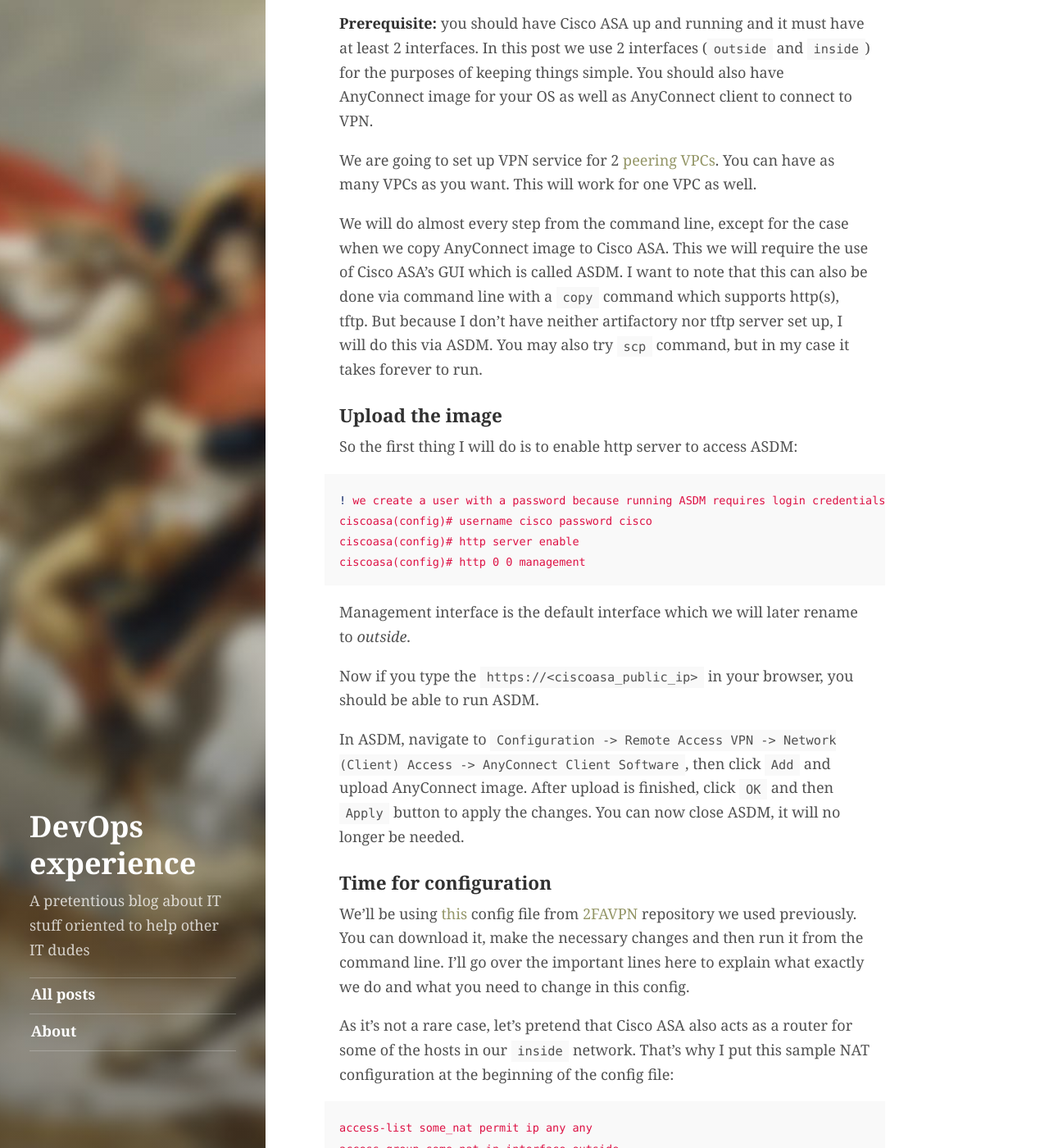
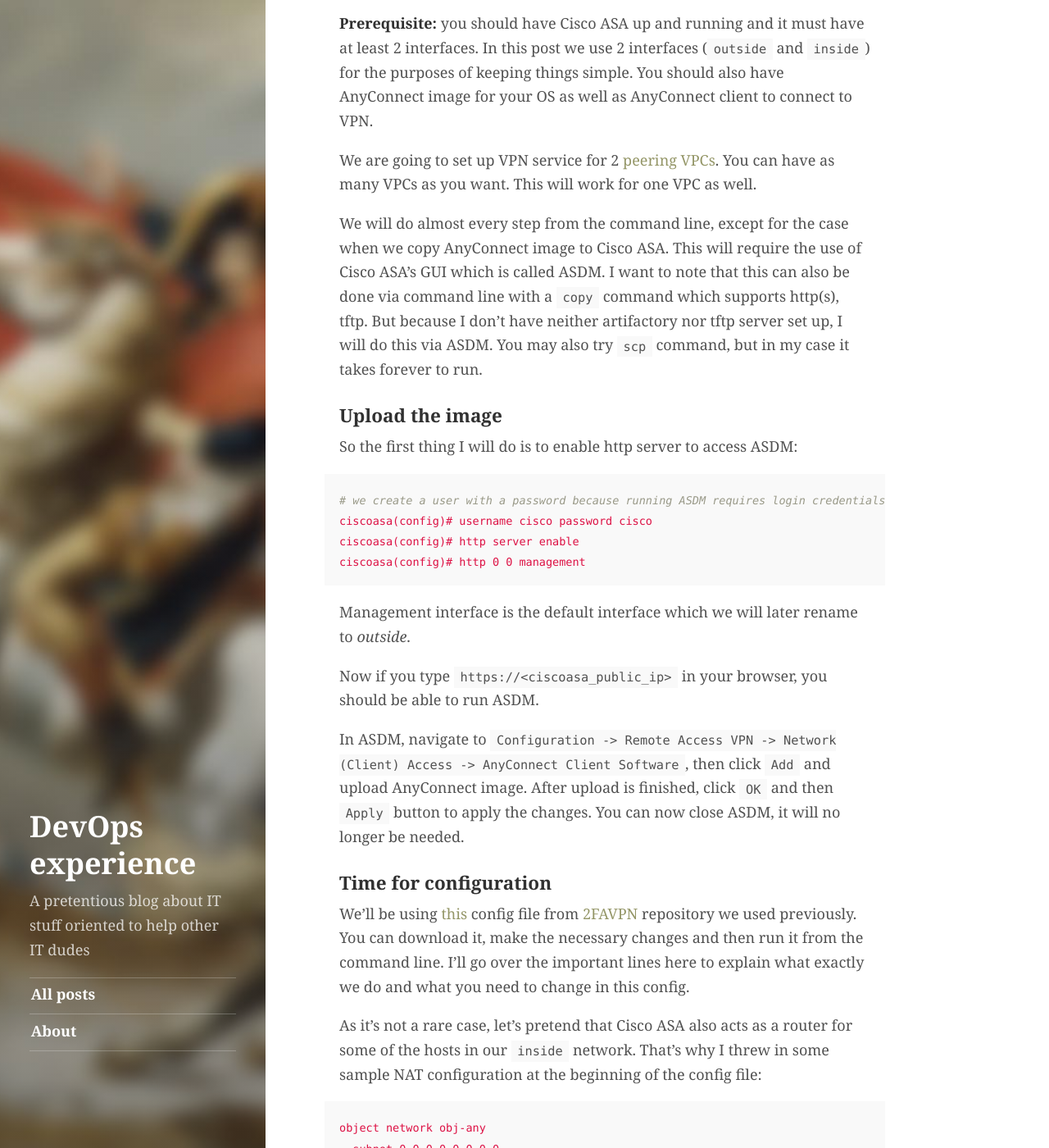
Before and after one commit to Artemmkin/Artemmkin.github.io, a Jekyll site: the page built from _posts/2017-03-06-vpn-ciscoasa-part2.md, in a window 1280 px wide and 1400 px high, scrolled down 216 px. Shown: the whole window at 82% size. Built offline with Jekyll 4.4.1, drawn with Linux system fonts in a browser that asks for light colours; comment, search, counter and statistics services are not loaded; some of the changed text lies outside the part shown.

Commit message:
Edit VPN part2 post

````diff
--- a/_posts/2017-03-06-vpn-ciscoasa-part2.md
+++ b/_posts/2017-03-06-vpn-ciscoasa-part2.md
@@ -10,29 +10,27 @@ __Prerequisite:__ you should have Cisco ASA up and running and it must have at l
 
 We are going to set up VPN service for 2 [peering VPCs](http://docs.aws.amazon.com/AmazonVPC/latest/UserGuide/vpc-peering.html). You can have as many VPCs as you want. This will work for one VPC as well.
 
-We will do almost every step from the command line, except for the case when we copy AnyConnect image to Cisco ASA. This we will require the use of Cisco ASA's GUI which is called ASDM. <!--break-->I want to note that this can also be done via command line with a ```copy``` command which supports http(s), tftp. But because I don't have neither artifactory nor tftp server set up, I will do this via ASDM. You may also try ```scp``` command, but in my case it takes forever to run.
+We will do almost every step from the command line, except for the case when we copy AnyConnect image to Cisco ASA. This will require the use of Cisco ASA's GUI which is called ASDM. <!--break-->I want to note that this can also be done via command line with a ```copy``` command which supports http(s), tftp. But because I don't have neither artifactory nor tftp server set up, I will do this via ASDM. You may also try ```scp``` command, but in my case it takes forever to run.
 
 ### Upload the image
 So the first thing I will do is to enable http server to access ASDM:
 ~~~yml
-! we create a user with a password because running ASDM requires login credentials
+# we create a user with a password because running ASDM requires login credentials
 ciscoasa(config)# username cisco password cisco
 ciscoasa(config)# http server enable
 ciscoasa(config)# http 0 0 management
 ~~~
 Management interface is the default interface which we will later rename to _outside_.
 
-Now if you type the ```https://<ciscoasa_public_ip>``` in your browser, you should be able to run ASDM.
+Now if you type ```https://<ciscoasa_public_ip>``` in your browser, you should be able to run ASDM.
 
 In ASDM, navigate to ```Configuration -> Remote Access VPN -> Network (Client) Access  ->  AnyConnect Client Software```, then click ```Add``` and upload AnyConnect image. After upload is finished, click ```OK``` and then ```Apply``` button to apply the changes. You can now close ASDM, it will no longer be needed.
 
 ### Time for configuration
 We'll be using [this](https://github.com/Artemmkin/2FAVPN/blob/master/asa_config/ciscoasa-config.txt) config file from [2FAVPN](https://github.com/Artemmkin/2FAVPN) repository we used previously. You can download it, make the necessary changes and then run it from the command line. I'll go over the important lines here to explain what exactly we do and what you need to change in this config.
 
-As it's not a rare case, let's pretend that Cisco ASA also acts as a router for some of the hosts in our ```inside``` network. That's why I put this sample NAT configuration at the beginning of the config file:
+As it's not a rare case, let's pretend that Cisco ASA also acts as a router for some of the hosts in our ```inside``` network. That's why I threw in some sample NAT configuration at the beginning of the config file:
 ~~~yml
-access-list some_nat permit ip any any
-access-group some_nat in interface outside
 object network obj-any
   subnet 0.0.0.0 0.0.0.0
   nat (inside,outside) dynamic interface
````
Also changed, not shown: other parts of _posts/2017-03-06-vpn-ciscoasa-part2.md (+1 -1 lines).
